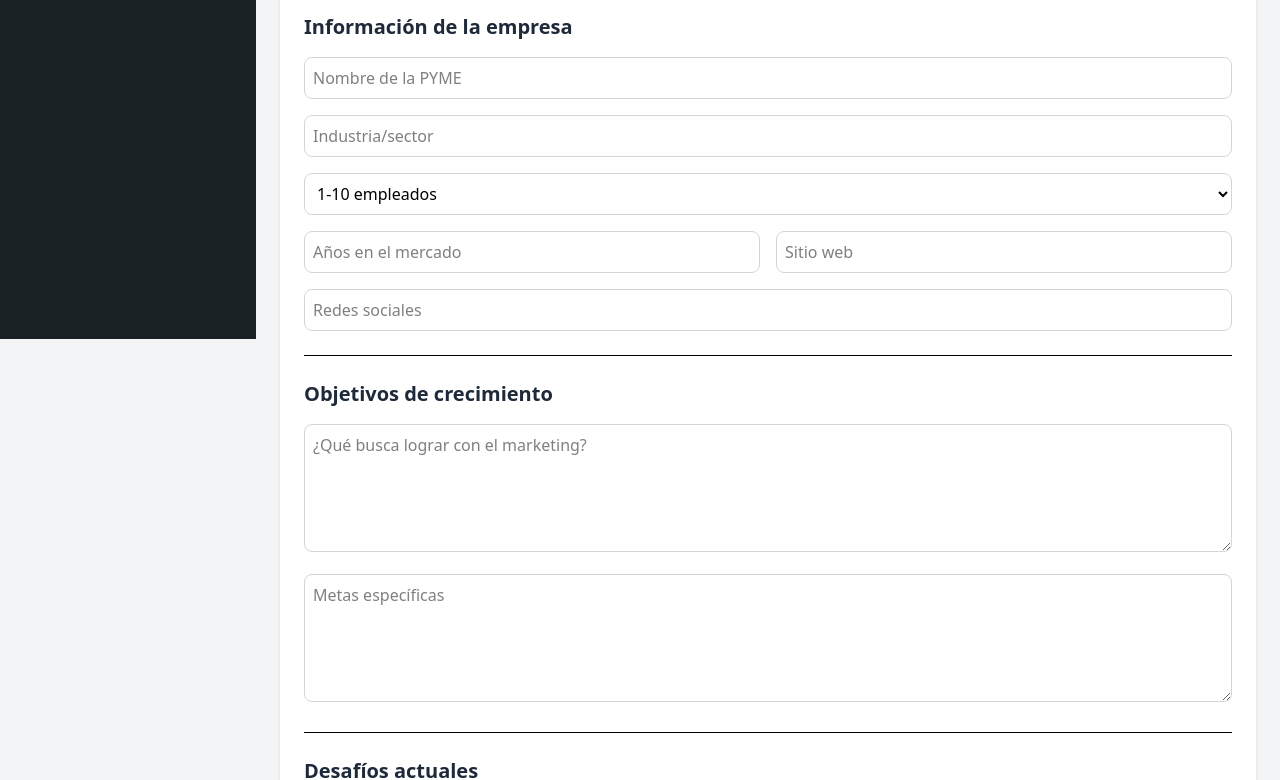
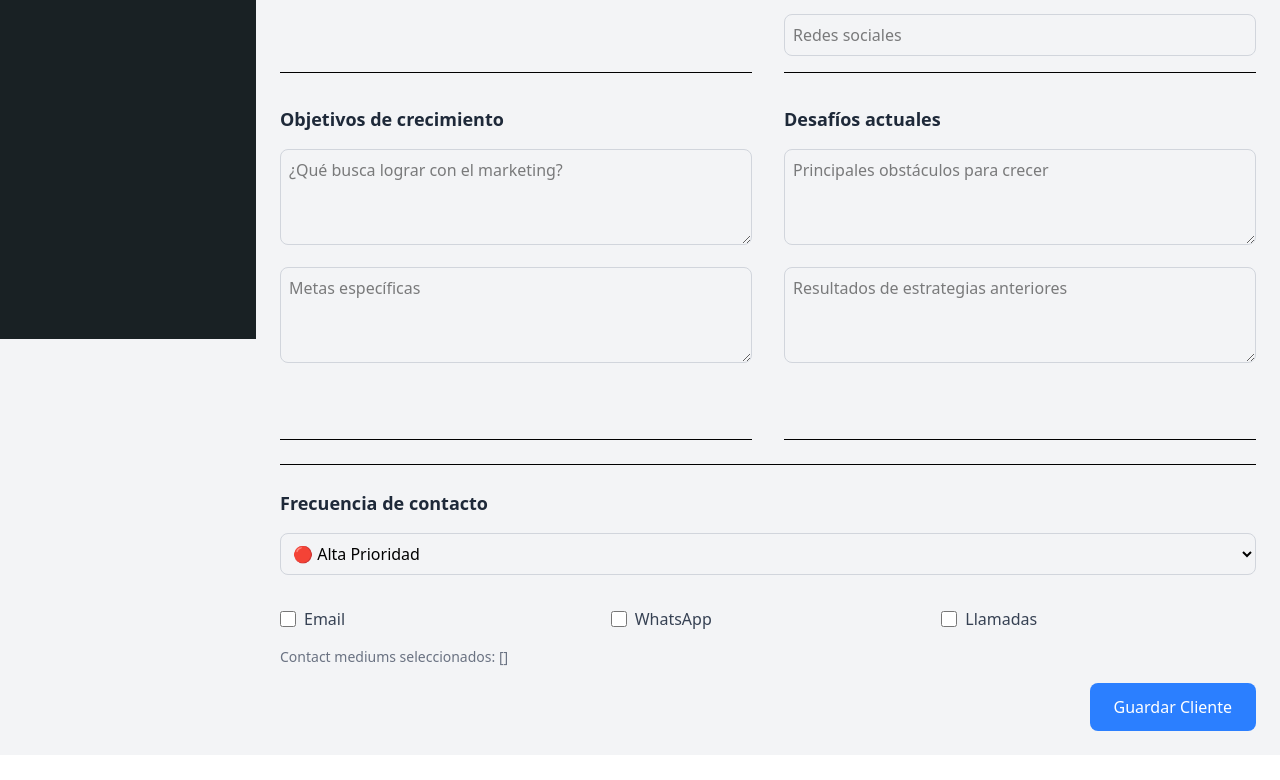
Before and after one commit to FelipeMO45/FunnelMkt, a React (Vite) app in the folder frontend/: page /crm in a window 1280 px wide. Shown: the part 461-1241 px from the top of the page. After the commit the page ends 1216 px from the top, so only its background shows below. Built offline with nearby package versions, Linux system fonts and the light colour scheme.

Commit message:
cambio estructura form

```diff
--- a/frontend/src/pages/CRM.tsx
+++ b/frontend/src/pages/CRM.tsx
@@ -213,10 +213,13 @@ const CRM: React.FC = () => {
           <div className="mt-4">
             {/* Agregar Cliente */}
             {activeTab === 0 && (
-              <form onSubmit={handleSubmit} className="bg-white p-6 rounded-lg shadow space-y-6">
-                {/* Sección 1: Datos del contacto principal */}
-                <div className="space-y-4 border-b pb-6">
-                  <h2 className="text-xl font-semibold text-gray-800">Datos del contacto principal</h2>
+              <form onSubmit={handleSubmit} className="space-y-6">
+                {/* Grid 2x2 */}
+                <div className="grid md:grid-cols-2 md:grid-rows-2 gap-8">
+
+                  {/* Arriba izquierda: Datos del contacto */}
+                  <div className="space-y-4 border-b pb-4">
+                    <h2 className="text-lg font-semibold text-gray-800">Datos del contacto principal</h2>
                     <input
                       type="text"
                       name="fullName"
@@ -257,9 +260,9 @@ const CRM: React.FC = () => {
                     </div>
                   </div>
 
-                {/* Sección 2: Información de la empresa */}
-                <div className="space-y-4 border-b pb-6">
-                  <h2 className="text-xl font-semibold text-gray-800">Información de la empresa</h2>
+                  {/* Arriba derecha: Empresa */}
+                  <div className="space-y-4 border-b pb-4">
+                    <h2 className="text-lg font-semibold text-gray-800">Información de la empresa</h2>
                     <input
                       type="text"
                       name="pymeName"
@@ -316,64 +319,61 @@ const CRM: React.FC = () => {
                     />
                   </div>
 
-                {/* Sección 3: Objetivos de crecimiento */}
-                <div className="space-y-4 border-b pb-6">
-                  <h2 className="text-xl font-semibold text-gray-800">Objetivos de crecimiento</h2>
+                  {/* Abajo izquierda: Objetivos */}
+                  <div className="space-y-4 border-b pb-4">
+                    <h2 className="text-lg font-semibold text-gray-800">Objetivos de crecimiento</h2>
                     <textarea
                       name="generalGoal"
                       value={formData.generalGoal}
                       onChange={handleInputChange}
                       placeholder="¿Qué busca lograr con el marketing?"
-                    className="p-2 border border-gray-300 rounded-lg w-full h-32"
+                      className="p-2 border border-gray-300 rounded-lg w-full h-24"
                     />
                     <textarea
                       name="specificGoals"
                       value={formData.specificGoals}
                       onChange={handleInputChange}
                       placeholder="Metas específicas"
-                    className="p-2 border border-gray-300 rounded-lg w-full h-32"
+                      className="p-2 border border-gray-300 rounded-lg w-full h-24"
                     />
                   </div>
 
-                {/* Sección 4: Desafíos actuales */}
-                <div className="space-y-4 border-b pb-6">
-                  <h2 className="text-xl font-semibold text-gray-800">Desafíos actuales</h2>
+                  {/* Abajo derecha: Desafíos */}
+                  <div className="space-y-4 border-b pb-4">
+                    <h2 className="text-lg font-semibold text-gray-800">Desafíos actuales</h2>
                     <textarea
                       name="obtacles"
                       value={formData.obtacles}
                       onChange={handleInputChange}
                       placeholder="Principales obstáculos para crecer"
-                    className="p-2 border border-gray-300 rounded-lg w-full h-32"
+                      className="p-2 border border-gray-300 rounded-lg w-full h-24"
                     />
                     <textarea
                       name="previousAttempts"
                       value={formData.previousAttempts}
                       onChange={handleInputChange}
                       placeholder="Resultados de estrategias anteriores"
-                    className="p-2 border border-gray-300 rounded-lg w-full h-32"
+                      className="p-2 border border-gray-300 rounded-lg w-full h-24"
                     />
                   </div>
+                </div>
 
-                {/* Sección 5: Frecuencia de contacto */}
-                <div className="space-y-4">
-                  <h2 className="text-xl font-semibold text-gray-800">Frecuencia de contacto</h2>
+                {/* Frecuencia y botón */}
+                <div className="space-y-4 border-t pt-6">
+                  <h2 className="text-lg font-semibold text-gray-800">Frecuencia de contacto</h2>
                   <select
                     name="contactFrecuency"
                     value={formData.contactFrecuency}
                     onChange={handleInputChange}
                     className="p-2 border border-gray-300 rounded-lg w-full"
                   >
-                    {/* <option value="Alta Prioridad">🔴 Alta Prioridad</option>
-                    <option value="Media">🟡 Media</option>
-                    <option value="Baja">🟢 Baja</option>
-                    <option value="Prioridad especial">🟣 Prioridad especial</option>
-                    <option value="Requiere atención">⚫ Requiere atención</option> */}
                     <option value="1">🔴 Alta Prioridad</option>
                     <option value="2">🟡 Media</option>
                     <option value="3">🟢 Baja</option>
                     <option value="4">🟣 Prioridad especial</option>
                     <option value="5">⚫ Requiere atención</option>
                   </select>
+
                   <div className="grid grid-cols-1 md:grid-cols-3 gap-4 mt-4">
                     {['Email', 'WhatsApp', 'Llamadas'].map((channel, index) => (
                       <label key={index} className="flex items-center gap-2">
@@ -388,18 +388,24 @@ const CRM: React.FC = () => {
                       </label>
                     ))}
                   </div>
-                </div>
+
                   <p className="text-sm text-gray-500 mt-2">
                     Contact mediums seleccionados: {JSON.stringify(formData.contactMediums)}
                   </p>
 
+                  <div className="flex justify-end mt-4">
                     <button
                       type="submit"
-                  className="bg-blue-500 text-white py-3 px-6 rounded-lg hover:bg-blue-600 transition-colors w-full mt-6"
+                      className="bg-blue-500 text-white py-3 px-6 rounded-lg hover:bg-blue-600 transition-colors"
                     >
                       Guardar Cliente
                     </button>
+                  </div>
+
+                </div>
               </form>
+
+
             )}
 
             {/* Lista de Clientes con buscador */}
```
Lines whose indentation alone changed are shown as unchanged.
